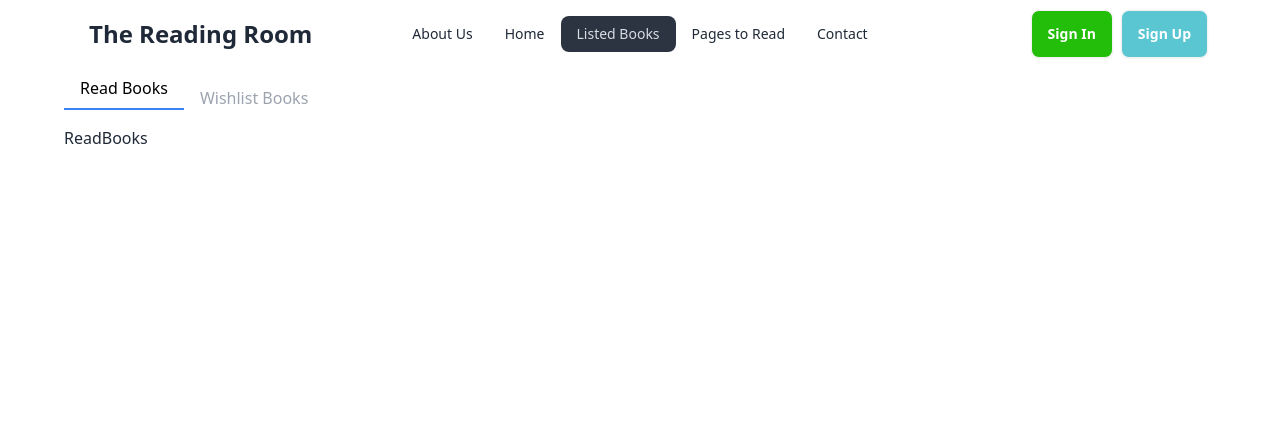
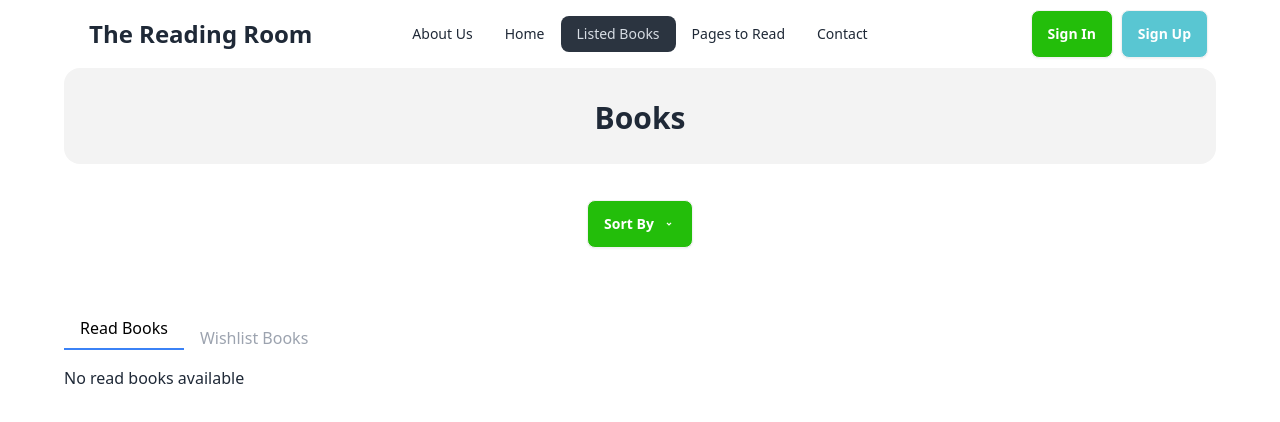
Before and after one commit to Noman0303/Book-vibe, a React (Vite) app: page /listedBooks in a window 1280 px wide. Shown: the top 422 px of the page. Built offline with nearby package versions, Linux system fonts and the light colour scheme.

Commit message:
Read Book & Wish Listed books Function activated)

```diff
--- a/src/component/BooksDetails.jsx
+++ b/src/component/BooksDetails.jsx
@@ -14,11 +14,11 @@ const BooksDetails = () => {
     const readBooks = getStoredReadBook();
     const wishListedBooks = getStoredWishListedBook();
 
-    if (!readBooks.includes(bookId) && !wishListedBooks.includes(bookId)) {
-      saveReadBooks(bookId);
+    if (!readBooks.includes(idInt) && !wishListedBooks.includes(idInt)) {
+      saveReadBooks(idInt);
       toast.success ('Book added to Read Books section successfully');
     }
-    else if (readBooks.includes(bookId)) {
+    else if (readBooks.includes(idInt)) {
       toast.error ('Sorry! This book is already added in "Read Book List".You cant add this book to "Read Book List" again')
     }
     else
@@ -32,11 +32,11 @@ const BooksDetails = () => {
     const readBooks = getStoredReadBook();
     const wishListedBooks = getStoredWishListedBook();
 
-    if (!readBooks.includes(bookId) && !wishListedBooks.includes(bookId)) {
-      saveWishListedBooks(bookId);
+    if (!readBooks.includes(idInt) && !wishListedBooks.includes(idInt)) {
+      saveWishListedBooks(idInt);
       toast.success('Book added to Wish list Books section successfully');
     }
-    else if (wishListedBooks.includes(bookId)) {
+    else if (wishListedBooks.includes(idInt)) {
       toast.error ('Sorry! This book is already added in "Wished Book List".You cant add this book to "Wished Book List" again')
     }
     else
--- a/src/component/Header.jsx
+++ b/src/component/Header.jsx
@@ -4,10 +4,10 @@ const Header = () => {
 
   const Links = <>
 
-  <li><NavLink to="/aboutus">About Us</NavLink></li>
+  <li><NavLink to="/aboutUs">About Us</NavLink></li>
   <li><NavLink to="/">Home</NavLink></li>
-  <li><NavLink to="/listedbooks" >Listed Books</NavLink></li>
-  <li><NavLink to="/readingpage">Pages to Read</NavLink></li>
+  <li><NavLink to="/listedBooks" >Listed Books</NavLink></li>
+  <li><NavLink to="/readingPage">Pages to Read</NavLink></li>
   <li><NavLink to="/contacts">Contact</NavLink></li>
 </>
 
@@ -15,7 +15,7 @@ const Header = () => {
 
     <div>
       <div className="navbar bg-base-100 flex flex-col md:flex-row lg:flex-row ">
-        <div className="navbar-start">
+        <div className="lg:navbar-start">
           <div className="dropdown">
             <div tabIndex={0} role="button" className="btn btn-ghost lg:hidden">
               <svg xmlns="http://www.w3.org/2000/svg" className="h-5 w-5" fill="none" viewBox="0 0 24 24" stroke="currentColor"><path strokeLinecap="round" strokeLinejoin="round" strokeWidth="2" d="M4 6h16M4 12h8m-8 6h16" /></svg>
@@ -31,9 +31,9 @@ const Header = () => {
           {Links}
           </ul>
         </div>
-        <div className="navbar-end ">
-          <a className="btn bg-[#23BE0A] text-white  mr-2 lg-mt-0">Sign In</a>
-          <a className="btn  bg-[#59C6D2] text-white lg:mt-0 ">Sign Up</a>
+        <div className=" md:navbar-end lg:navbar-end ">
+          <a className="btn bg-[#23BE0A] text-white mr-2 ">Sign In</a>
+          <a className="btn bg-[#59C6D2] text-white ">Sign Up</a>
         </div>
       </div>
     </div>
--- a/src/component/ListedBooks.jsx
+++ b/src/component/ListedBooks.jsx
@@ -1,18 +1,69 @@
-import { useState } from "react";
+import { useEffect, useState } from "react";
 import ReadBooks from "./ReadBooks";
 import WishListBooks from "./WishListBooks";
+import { RiArrowDropDownLine } from "react-icons/ri";
+import { useLoaderData } from "react-router-dom";
+import { getStoredReadBook, getStoredWishListedBook } from "../Utility/localStorage";
 
 const ListedBooks = () => {
 
+  // Tab details
   const [activeTab, setActiveTab] = useState('read');
 
   const handleTabClick = (tab) => {
     setActiveTab(tab);
   };
 
+  // Read Book Function
+
+  const readBooks = useLoaderData();
+  const [booksRead, setBooksRead] = useState([]);
+
+  useEffect(() => {
+    const storedReadBooks = getStoredReadBook();
+
+    if (readBooks.length > 0) {
+      const filteredBooks = readBooks.filter(readBook => storedReadBooks.includes(readBook.bookId))
+      setBooksRead(filteredBooks);
+    }
+  }, [readBooks])
+
+  // wish Listed Book Function
+
+  const wishListedBooks = useLoaderData();
+  const [booksWishListed, setBooksWishListed] = useState([]);
+
+  useEffect(() => {
+    const storedWishListedBooks = getStoredWishListedBook();
+
+    if (wishListedBooks.length > 0) {
+      const filteredWishBooks = wishListedBooks.filter(wishListedBook => storedWishListedBooks.includes(wishListedBook.bookId))
+      setBooksWishListed(filteredWishBooks);
+    }
+  }, [wishListedBooks])
+
+
+
+
   return (
-    <div>
-      <div role="tablist" className="tabs flex ">
+    <div >
+      <div className="text-center w-full py-4 lg:py-8 bg-[#1313130D] bg-opacity-95 h-16 lg:h-24 rounded-2xl">
+        <h2 className="font-bold text-xl lg:text-3xl ">Books</h2>
+      </div>
+
+      <div className="text-center">
+        <details className="dropdown mt-8">
+          <summary className="m-1 btn text-white bg-[#23BE0A]">Sort By <RiArrowDropDownLine></RiArrowDropDownLine> </summary>
+          <ul className="shadow menu dropdown-content z-[1] rounded-box w-52">
+            <li><a>Rating</a></li>
+            <li><a>Number Of pages</a></li>
+            <li><a>Published Year</a></li>
+          </ul>
+        </details>
+      </div>
+
+      <div role="tablist" className="tabs flex mt-14 ">
+
         <button
           role="tab"
           aria-selected={activeTab === 'read'}
@@ -27,18 +78,43 @@ const ListedBooks = () => {
           aria-selected={activeTab === 'wishlist'}
           aria-controls="wishlist-panel"
           onClick={() => handleTabClick('wishlist')}
-          className={`px-4 tab-button ${activeTab === 'wishlist' ?  'border-blue-500 border-b-2 text-black py-2' : 'border-transparent text-gray-400 '}`}>
+          className={`px-4 tab-button ${activeTab === 'wishlist' ? 'border-blue-500 border-b-2 text-black py-2' : 'border-transparent text-gray-400 '}`}>
           Wishlist Books
         </button>
       </div>
 
       <div className="mt-4">
-        {activeTab === 'read' && <ReadBooks></ReadBooks>}
-        {activeTab === 'wishlist' && <WishListBooks></WishListBooks>}
+        {activeTab === 'read' && (
+          <div>
+            {booksRead.length > 0 ? (
+              booksRead.map(readBook => (
+                <ReadBooks key={readBook.bookId} readBook={readBook}></ReadBooks>
+              ))
+            ) : (
+              <p>No read books available</p>
+            )}
+          </div>
+        )}
+      </div>
+
+      <div className="mt-4">
+        {activeTab === 'wishlist' && (
+          <div>
+            {booksWishListed.length > 0 ? (
+              booksWishListed.map(wishListedBook => (
+                <WishListBooks key={wishListedBook.bookId} wishListedBook={wishListedBook}></WishListBooks>
+              ))
+            ) : (
+              <p>No read books available</p>
+            )}
+          </div>
+        )}
       </div>
     </div>
-  );
-};
+  )
+}
+
+
 
 
 export default ListedBooks
--- a/src/component/ReadBooks.jsx
+++ b/src/component/ReadBooks.jsx
@@ -1,6 +1,11 @@
-const ReadBooks = () => {
+const ReadBooks = ({readBook}) => {
+
+    const {bookName} = readBook;
+
   return (
-    <div>ReadBooks</div>
+    <div>
+        <h2>{bookName}</h2>
+    </div>
   )
 }
 
--- a/src/component/WishListBooks.jsx
+++ b/src/component/WishListBooks.jsx
@@ -1,6 +1,9 @@
-const WishListBooks = () => {
+const WishListBooks = ({wishListedBook}) => {
+
+  const {bookName} = wishListedBook;
+
   return (
-    <div>WishListBooks</div>
+    <div>{bookName}</div>
   )
 }
 
--- a/src/main.jsx
+++ b/src/main.jsx
@@ -44,7 +44,8 @@ const router = createBrowserRouter([
       },
       {
         path:'/listedBooks',
-        element:<ListedBooks></ListedBooks>
+        element:<ListedBooks></ListedBooks>,
+        loader: () => fetch ('/books.json')
       },
       {
         path:'/readingPage',
```
